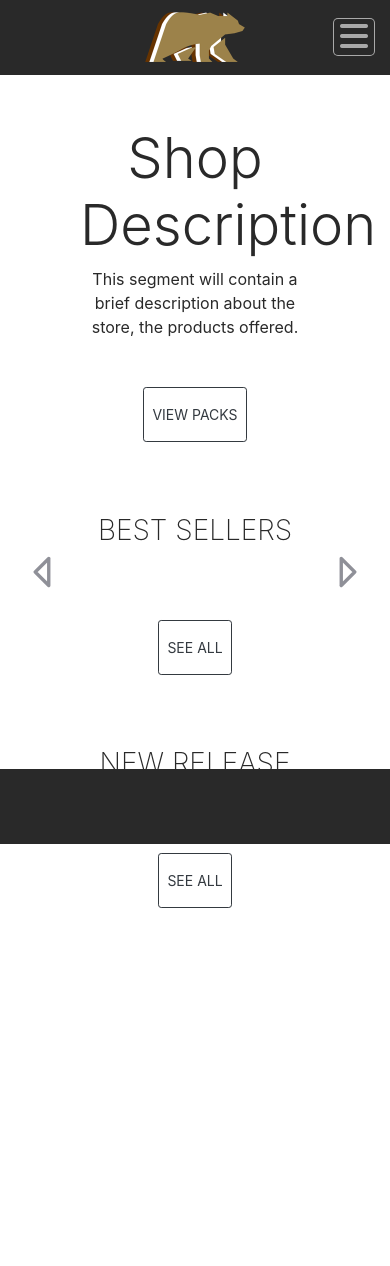
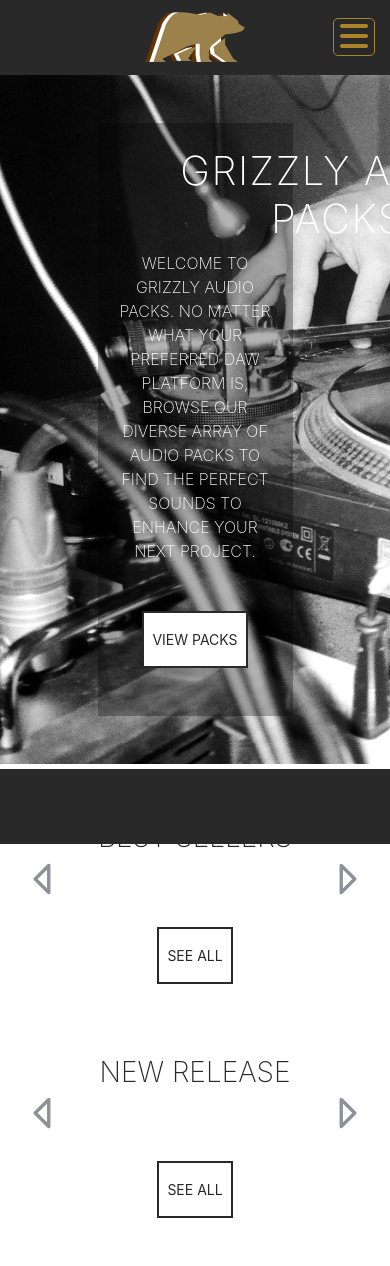
Before and after one commit to Code-Institute-Submissions/Lindsaykerr1994-MS4-Grizzly-Audio, a Django app: page / in a window 390 px wide; the page is wider, and only the part inside the window is pictured. Before the commit the page ends 908 px from the top of that part, so only its background shows below. Run offline with Django 3.2, Linux system fonts and the light colour scheme; data that the repository does not hold is empty; parts of the project's set-up code (start-up, migrations or seed data) failed here and were passed over; some libraries are stand-ins or nearby versions.

Commit message:
Added background-images to index.html and additional styling

```diff
--- a/home/templates/home/index.html
+++ b/home/templates/home/index.html
@@ -1,3 +1,4 @@
+<!DOCTYPE html>
 {% extends 'base.html' %}
 {% load static %}
 
@@ -11,19 +12,18 @@
 {% endblock %}
 
 {% block content %}
-    <div class="container h-100 margin-tb-125">
-        <div class="row">
-            <div class="col-8 offset-2 offset-md-0 col-md-12 my-auto text-center">
-                <h1 class="display-4">Shop Description</h1>
-                <p>This segment will contain a brief description about the store, the products offered.</p>
+    <div class="container-fluid h-100 margin-tb-75">
+        <div class="row" id="home-page-top-row">
+            <div class="col-6 offset-3 offset-md-1 col-md-10 my-5 text-center">
+                <h1 class="text-uppercase font-weight-light header-spacing mt-4 mx-auto">Grizzly Audio Packs</h1>
+                <p class="text-uppercase font-weight-light">Welcome to Grizzly Audio Packs. No matter what your preferred DAW platform is, browse our diverse array of audio packs to find the perfect sounds to enhance your next project.</p>
                 <div class="my-5">
-                    <a href="{% url 'packs' %}" class="shop-now-button btn btn-outline-dark btn-sm text-uppercase py-3">View packs</a>
+                    <a href="{% url 'packs' %}" class="btn btn-inverted btn-sm text-uppercase rounded-0 py-3">View packs</a>
                 </div>
             </div>
-            <hr>
         </div>
-
-        <div class="row h-50">
+        <div class="row">
+            <hr class="w-100">
             <div class="col-12 col-md-6 col-lg-4 my-auto text-center">
                 <h3 class="text-uppercase my-4 font-weight-light">Best Sellers</h3>
                 <div class="carousel-container">
@@ -34,13 +34,13 @@
                             {% for pack in best_sellers %}
                                 {% if forloop.first %}
                                     <div class="carousel-item active">
-                                        <a href="{% url 'pack_detail' pack.id %}">
+                                        <a href="{% url 'packs' %}?sort=sales&direction=desc">
                                             <img class="d-block mx-auto" src="{{ pack.image.url }}" alt="{{ pack.name }} Cover Image">
                                         </a>
                                     </div>
                                 {% else %}
                                     <div class="carousel-item">
-                                        <a href="{% url 'pack_detail' pack.id %}">
+                                        <a href="{% url 'packs' %}?sort=sales&direction=desc">
                                             <img class="d-block mx-auto" src="{{ pack.image.url }}" alt="{{ pack.name }} Cover Image">
                                         </a>
                                     </div>
@@ -48,14 +48,14 @@
                             {% endfor %}
                         </div>
                         <a class="carousel-control-prev" href="#carouselBestSellerControls" role="button" data-slide="prev">
-                                <svg xmlns="http://www.w3.org/2000/svg" class="icon icon-tabler icon-tabler-caret-left" width="56" height="56" viewBox="0 0 24 24" stroke-width="1.5" stroke="#222433" fill="none" stroke-linecap="round" stroke-linejoin="round">
+                                <svg xmlns="http://www.w3.org/2000/svg" class="icon icon-tabler icon-tabler-caret-left" width="56" height="56" viewbox="0 0 24 24" stroke-width="1.5" stroke="#222433" fill="none" stroke-linecap="round" stroke-linejoin="round">
                                     <path stroke="none" d="M0 0h24v24H0z"/>
                                     <path d="M18 15l-6-6l-6 6h12" transform="rotate(270 12 12)" />
                                 </svg>
                             <span class="sr-only">Previous</span>
                         </a>
                         <a class="carousel-control-next" href="#carouselBestSellerControls" role="button" data-slide="next">
-                                <svg xmlns="http://www.w3.org/2000/svg" class="icon icon-tabler icon-tabler-caret-right" width="56" height="56" viewBox="0 0 24 24" stroke-width="1.5" stroke="#222433" fill="none" stroke-linecap="round" stroke-linejoin="round">
+                                <svg xmlns="http://www.w3.org/2000/svg" class="icon icon-tabler icon-tabler-caret-right" width="56" height="56" viewbox="0 0 24 24" stroke-width="1.5" stroke="#222433" fill="none" stroke-linecap="round" stroke-linejoin="round">
                                     <path stroke="none" d="M0 0h24v24H0z"/>
                                     <path d="M18 15l-6-6l-6 6h12" transform="rotate(90 12 12)" />
                                 </svg>
@@ -64,7 +64,7 @@
                     </div>
                 </div>
                 <div class="my-5">
-                    <a href="" class="shop-now-button btn btn-outline-dark btn-sm text-uppercase py-3">See All</a>
+                    <a href="{% url 'packs' %}?sort=sales&direction=desc" class="btn btn-inverted btn-sm text-uppercase rounded-0 py-3">See All</a>
                 </div>
             </div>
             <div class="col-12 col-md-6 col-lg-4 my-auto text-center">
@@ -77,13 +77,13 @@
                             {% for pack in new_releases %}
                                 {% if forloop.first %}
                                     <div class="carousel-item active">
-                                        <a href="{% url 'pack_detail' pack.id %}">
+                                        <a href="{% url 'packs' %}?sort=date&direction=asc">
                                             <img class="d-block mx-auto" src="{{ pack.image.url }}" alt="{{ pack.name }} Cover Image">
                                         </a>
                                     </div>
                                 {% else %}
                                     <div class="carousel-item">
-                                        <a href="{% url 'pack_detail' pack.id %}">
+                                        <a href="{% url 'packs' %}?sort=date&direction=asc">
                                             <img class="d-block mx-auto" src="{{ pack.image.url }}" alt="{{ pack.name }} Cover Image">
                                         </a>
                                     </div>
@@ -91,7 +91,7 @@
                             {% endfor %}
                         </div>
                         <a class="carousel-control-prev" href="#carouselNewReleaseControls" role="button" data-slide="prev">
-                                <svg xmlns="http://www.w3.org/2000/svg" class="icon icon-tabler icon-tabler-caret-left" width="56" height="56" viewBox="0 0 24 24" stroke-width="1.5" stroke="#222433" fill="none" stroke-linecap="round" stroke-linejoin="round">
+                                <svg xmlns="http://www.w3.org/2000/svg" class="icon icon-tabler icon-tabler-caret-left" width="56" height="56" viewbox="0 0 24 24" stroke-width="1.5" stroke="#222433" fill="none" stroke-linecap="round" stroke-linejoin="round">
                                     <path stroke="none" d="M0 0h24v24H0z"/>
                                     <path d="M18 15l-6-6l-6 6h12" transform="rotate(270 12 12)" />
                                 </svg>
@@ -107,7 +107,7 @@
                     </div>
                 </div>
                 <div class="my-5">
-                    <a href="" class="shop-now-button btn btn-outline-dark btn-sm text-uppercase py-3">See All</a>
+                    <a href="" class="btn btn-inverted btn-sm text-uppercase rounded-0 py-3">See All</a>
                 </div>
             </div>
             <div class="d-none d-lg-inline-block col-lg-4 my-auto text-center">
@@ -134,14 +134,14 @@
                             {% endfor %}
                         </div>
                         <a class="carousel-control-prev" href="#carouselFreePacksControls" role="button" data-slide="prev">
-                                <svg xmlns="http://www.w3.org/2000/svg" class="icon icon-tabler icon-tabler-caret-left" width="56" height="56" viewBox="0 0 24 24" stroke-width="1.5" stroke="#222433" fill="none" stroke-linecap="round" stroke-linejoin="round">
-                                    <path stroke="none" d="M0 0h24v24H0z"/>
-                                    <path d="M18 15l-6-6l-6 6h12" transform="rotate(270 12 12)" />
-                                </svg>
+                            <svg xmlns="http://www.w3.org/2000/svg" class="icon icon-tabler icon-tabler-caret-left" width="56" height="56" viewbox="0 0 24 24" stroke-width="1.5" stroke="#222433" fill="none" stroke-linecap="round" stroke-linejoin="round">
+                                <path stroke="none" d="M0 0h24v24H0z"/>
+                                <path d="M18 15l-6-6l-6 6h12" transform="rotate(270 12 12)" />
+                            </svg>
                             <span class="sr-only">Previous</span>
                         </a>
                         <a class="carousel-control-next" href="#carouselFreePacksControls" role="button" data-slide="next">
-                            <svg xmlns="http://www.w3.org/2000/svg" class="icon icon-tabler icon-tabler-caret-right" width="56" height="56" viewBox="0 0 24 24" stroke-width="1.5" stroke="#222433" fill="none" stroke-linecap="round" stroke-linejoin="round">
+                            <svg xmlns="http://www.w3.org/2000/svg" class="icon icon-tabler icon-tabler-caret-right" width="56" height="56" viewbox="0 0 24 24" stroke-width="1.5" stroke="#222433" fill="none" stroke-linecap="round" stroke-linejoin="round">
                                 <path stroke="none" d="M0 0h24v24H0z"/>
                                 <path d="M18 15l-6-6l-6 6h12" transform="rotate(90 12 12)" />
                             </svg>
@@ -150,9 +150,28 @@
                     </div>
                 </div>
                 <div class="my-5">
-                    <a href="" class="shop-now-button btn btn-outline-dark btn-sm text-uppercase py-3">See All</a>
+                    <a href="" class="btn btn-inverted btn-sm text-uppercase rounded-0 py-3">See All</a>
                 </div>
             </div>
         </div>
     </div>
 {% endblock %}
+
+{% block postloadjs %}
+    <script>
+        var bgUrls = [
+                "{% static 'home-pack-bg/pexels-aleksandr-neplokhov-1238941_Fotor.jpg' %}",
+                "{% static 'home-pack-bg/pexels-hendrik-b-744318_Fotor.jpg' %}",
+                "{% static 'home-pack-bg/pexels-hendrik-b-744322_Fotor.jpg' %}",
+                "{% static 'home-pack-bg/pexels-inga-seliverstova-3413462_Fotor.jpg' %}"
+            ]
+        $(document).ready(function(){
+            var count = 1;
+            $('#home-page-top-row').css('background-image', `url("${bgUrls[0]}")`);
+            setInterval(function() {
+                $('#home-page-top-row').css('background-image', `url("${bgUrls[count]}")`);
+                count == bgUrls.length-1 ? count = 0 : count++;
+            }, 5000);
+        });
+    </script>
+{% endblock %}
--- a/home/views.py
+++ b/home/views.py
@@ -5,7 +5,7 @@
 
 
 def index(request):
-    """ A view to return the website's home page """
+    # A view to return the website's home page
     best_sellers = Pack.objects.order_by('-sales')[:5]
     new_release = Pack.objects.order_by('-publish_date')[:5]
     free_packs = Pack.objects.filter(price=0.00)[:5]
--- a/packs/templates/packs/packs.html
+++ b/packs/templates/packs/packs.html
@@ -1,3 +1,4 @@
+<!DOCTYPE html>
 {% extends "base.html" %}
 {% load static %}
 
@@ -13,7 +14,7 @@
         <div class="row">
             <hr class="w-100 mb-1">
             <div class="col-10 offset-1 text-center">
-                <h2 class="text-uppercase mt-4  font-weight-light header-spacing d-inline-block">All {% for cat in current_categories %}{{ cat.friendly_name }}{% endfor %} Packs</h2>
+                <h2 class="text-uppercase mt-4 font-weight-light header-spacing">All {% for cat in current_categories %}{{ cat.friendly_name }}{% endfor %} Packs</h2>
             </div>
             <div class="col-1">
                 {% if request.user.is_authenticated %}
@@ -30,7 +31,7 @@
         <div class="row text-uppercase">
             <div class="col-5 offset-1 px-5">
                 <button id="changedirection" class="border-0 bg-white">
-                    <svg xmlns="http://www.w3.org/2000/svg" class="icon icon-tabler icon-tabler-arrows-sort" width="24" height="24" viewBox="0 0 24 24" stroke-width="1.0" stroke="#292929" fill="none" stroke-linecap="round" stroke-linejoin="round" >
+                    <svg xmlns="http://www.w3.org/2000/svg" class="icon icon-tabler icon-tabler-arrows-sort" width="24" height="24" viewbox="0 0 24 24" stroke-width="1.0" stroke="#292929" fill="none" stroke-linecap="round" stroke-linejoin="round" >
                     <path stroke="none" d="M0 0h24v24H0z"/>
                     <path d="M3 9l4-4l4 4m-4 -4v14" />
                     <path d="M21 15l-4 4l-4-4m4 4v-14" />
--- a/static/css/style.css
+++ b/static/css/style.css
@@ -25,6 +25,9 @@
 .text-black:hover{
     color: #000;
 }
+.text-gold{
+    color:#b8860b;
+}
 .hover-red:hover{
     color: #dc3545;
 }
@@ -51,6 +54,16 @@
     color: #000;
     border: 2px solid #292929;
 }
+.btn-inverted{
+    border: 2px solid #292929;
+    background-color:  #fff;
+    color: #292929;
+}
+.btn-inverted:hover{
+    border: 2px solid #fff;
+    background-color:  #292929;
+    color: #fff;
+}
 .dark-border-bottom{
     border-bottom: 3px #292929 solid;
 }
@@ -70,6 +83,18 @@
 .lh-38{
     line-height:38px;
 }
+/* Home Page/Index Specifications */
+#home-page-top-row{
+    background-image: url("home-pack-bg/pexels-aleksandr-neplokhov-1238941_Fotor.jpg");
+    background-size: cover;
+}
+#home-page-top-row div:first-child{
+    background-color: rgba(0,0,0,0.3);
+    color: #fff;
+}
+#home-page-top-row h1{
+    width:450px;
+}
 /* Header & Footer Specifications */
 header, footer{
     background-color: #292929;
@@ -86,9 +111,9 @@
 .mobile-nav-btn{
     background-color: #292929;
     border: 1px solid;
-    border-color: rgba(255 ,255,255,0.6);
+    border-color: #aa842a;
     border-radius: 5px;
-    color: rgba(255 ,255,255,0.6)
+    color: #aa842a;
 }
 #mobile-nav-bar{
     display: none;
--- a/templates/base.html
+++ b/templates/base.html
@@ -1,6 +1,5 @@
+<!doctype html>
 {% load static %}
-
-<!doctype html>
 <html lang="en">
   <head>
     {% block meta %}
--- a/templates/includes/main-navbar.html
+++ b/templates/includes/main-navbar.html
@@ -1,3 +1,4 @@
+<!DOCTYPE html>
 <ul id="main-navbar-list" class="list-inline my-0 text-uppercase d-none d-lg-inline-block">
     <li class="list-inline-item">
             <a class="nav-link text-white" href="{% url 'home' %}" id="home-link">
```
Also changed, not shown: profiles/forms.py (+2 -19 lines), profiles/templates/profiles/profile.html (+49 -20 lines), profiles/templates/profiles/profilemodals/profile.html (deleted, +0 -50 lines), static/home-pack-bg/pexels-aleksandr-neplokhov-1238941_Fotor.jpg (added), static/home-pack-bg/pexels-hendrik-b-744318_Fotor.jpg (added), static/home-pack-bg/pexels-inga-seliverstova-3413462_Fotor.jpg (added), 1 other file.
